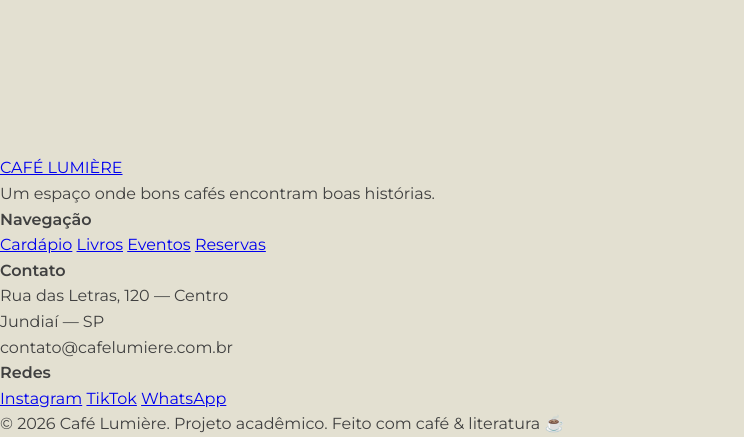
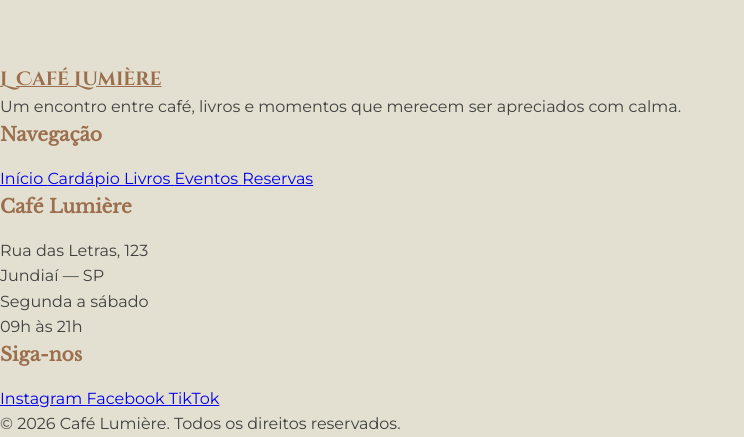
Before and after one commit to etecvav26-d202/projeto-site, a PHP site: page /admin/eventos.php in a window 1280 px wide. Shown: the part 363-800 px from the top of the page, without its empty margins (0-744 px from the left). Run offline with PHP 8.4, Linux system fonts and the light colour scheme; data that the repository does not hold is empty; some web fonts are replaced.

Commit message:
alterando informações do rodapé

```diff
--- a/includes/footer.php
+++ b/includes/footer.php
@@ -2,55 +2,110 @@
 
 <footer class="site-footer">
     <div class="container footer-grid">
-        <div>
-            <a href="index.php" class="footer-brand">
-                CAFÉ LUMIÈRE
+        <div class="footer-brand">
+            <a
+                href="index.php"
+                class="logo footer-logo"
+            >
+
+                <span class="logo-symbol">
+                    L
+                </span>
+
+                <span class="logo-text">
+                    Café Lumière
+                </span>
             </a>
+
             <p>
-                Um espaço onde bons cafés encontram boas histórias.
+                Um encontro entre café, livros e momentos
+                que merecem ser apreciados com calma.
             </p>
+
         </div>
 
-        <div>
-            <h4>Navegação</h4>
-            <a href="cardapio.php">Cardápio</a>
-            <a href="livros.php">Livros</a>
-            <a href="eventos.php">Eventos</a>
-            <a href="reservas.php">Reservas</a>
+        <div class="footer-column">
+
+            <h3>
+                Navegação
+            </h3>
+
+            <a href="index.php">
+                Início
+            </a>
+
+            <a href="cardapio.php">
+                Cardápio
+            </a>
+
+            <a href="livros.php">
+                Livros
+            </a>
+
+            <a href="eventos.php">
+                Eventos
+            </a>
+
+            <a href="reservas.php">
+                Reservas
+            </a>
         </div>
 
-        <div>
+        <div class="footer-column">
 
-            <h4>Contato</h4>
-            <p>Rua das Letras, 120 — Centro</p>
-            <p>Jundiaí — SP</p>
-            <p>contato@cafelumiere.com.br</p>
+            <h3>
+                Café Lumière
+            </h3>
+
+            <p>
+                Rua das Letras, 123
+            </p>
+
+            <p>
+                Jundiaí — SP
+            </p>
+
+            <p>
+                Segunda a sábado
+            </p>
+
+            <p>
+                09h às 21h
+            </p>
+
         </div>
 
-        <div>
-            <h4>Redes</h4>
-            <a href="#">Instagram</a>
-            <a href="#">TikTok</a>
-            <a href="#">WhatsApp</a>
+        <div class="footer-column">
+            <h3>
+                Siga-nos
+            </h3>
+
+            <a href="#">
+                Instagram
+            </a>
+
+            <a href="#">
+                Facebook
+            </a>
+
+            <a href="#">
+                TikTok
+            </a>
         </div>
+    </div>
 
-    </div>
 
     <div class="footer-bottom">
         <div class="container">
-            <span>
+            <p>
                 © <?= date('Y') ?> Café Lumière.
-                Projeto acadêmico.
-            </span>
-
-            <span>
-                Feito com café & literatura ☕
-            </span>
+                Todos os direitos reservados.
+            </p>
         </div>
     </div>
 </footer>
 
-<script src="assets/js/app.js"></script>
 
+<script src="assets/js/script.js"></script>
 </body>
 </html>
```
